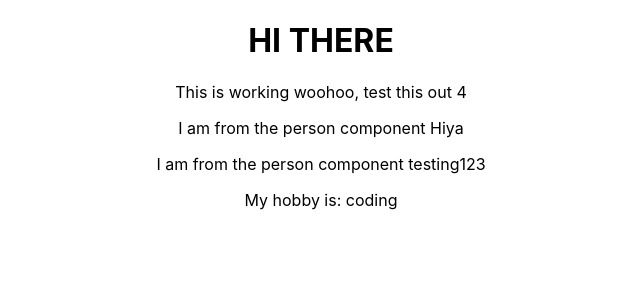
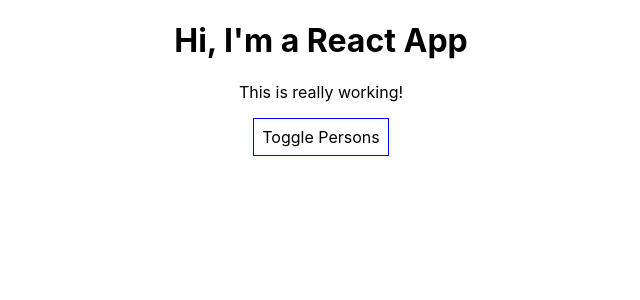
Before and after one commit to kenzosion/react-guide, a React (Create React App) app: page / in a window 1280 px wide. Shown: the top 300 px of the page, without its empty margins (319-959 px from the left). Built offline with nearby package versions, Linux system fonts and the light colour scheme.

Commit message:
Update App.js

```diff
--- a/src/App.js
+++ b/src/App.js
@@ -1,26 +1,86 @@
 import React, { Component } from 'react';
+import './App.css';
 import Person from './Person/Person';
-import './App.css';
 
 class App extends Component {
   state = {
     persons: [
-      { name: 'Hiya', age: 28 },
-      { name: 'Hiyo', age: 38 },
-      { name: 'Hiyi', age: 48 },
-    ]
+      { id: 'asfa1', name: 'Max', age: 28 },
+      { id: 'vasdf1', name: 'Manu', age: 29 },
+      { id: 'asdf11', name: 'Stephanie', age: 26 }
+    ],
+    otherState: 'some other value',
+    showPersons: false
   }
 
-  render() {
+  nameChangedHandler = ( event, id ) => {
+    const personIndex = this.state.persons.findIndex(p => {
+      return p.id === id;
+    });
+
+    const person = {
+      ...this.state.persons[personIndex]
+    };
+
+    // const person = Object.assign({}, this.state.persons[personIndex]);
+
+    person.name = event.target.value;
+
+    const persons = [...this.state.persons];
+    persons[personIndex] = person;
+
+    this.setState( {persons: persons} );
+  }
+
+  deletePersonHandler = (personIndex) => {
+    // const persons = this.state.persons.slice();
+    const persons = [...this.state.persons];
+    persons.splice(personIndex, 1);
+    this.setState({persons: persons});
+  }
+
+  togglePersonsHandler = () => {
+    const doesShow = this.state.showPersons;
+    this.setState( { showPersons: !doesShow } );
+  }
+
+  render () {
+    const style = {
+      backgroundColor: 'white',
+      font: 'inherit',
+      border: '1px solid blue',
+      padding: '8px',
+      cursor: 'pointer'
+    };
+
+    let persons = null;
+
+    if ( this.state.showPersons ) {
+      persons = (
+        <div>
+          {this.state.persons.map((person, index) => {
+            return <Person
+              click={() => this.deletePersonHandler(index)}
+              name={person.name}
+              age={person.age}
+              key={person.id}
+              changed={(event) => this.nameChangedHandler(event, person.id)} />
+          })}
+        </div>
+      );
+    }
+
     return (
       <div className="App">
-        <h1>HI THERE</h1>
-        <p>This is working woohoo, test this out { Math.floor(Math.random() * 30)}</p>
-        <Person name={this.state.persons[0].name} />
-        <Person name='testing123'> My hobby is: coding</Person>
-
+        <h1>Hi, I'm a React App</h1>
+        <p>This is really working!</p>
+        <button
+          style={style}
+          onClick={this.togglePersonsHandler}>Toggle Persons</button>
+        {persons}
       </div>
     );
+    // return React.createElement('div', {className: 'App'}, React.createElement('h1', null, 'Does this work now?'));
   }
 }
 
```
